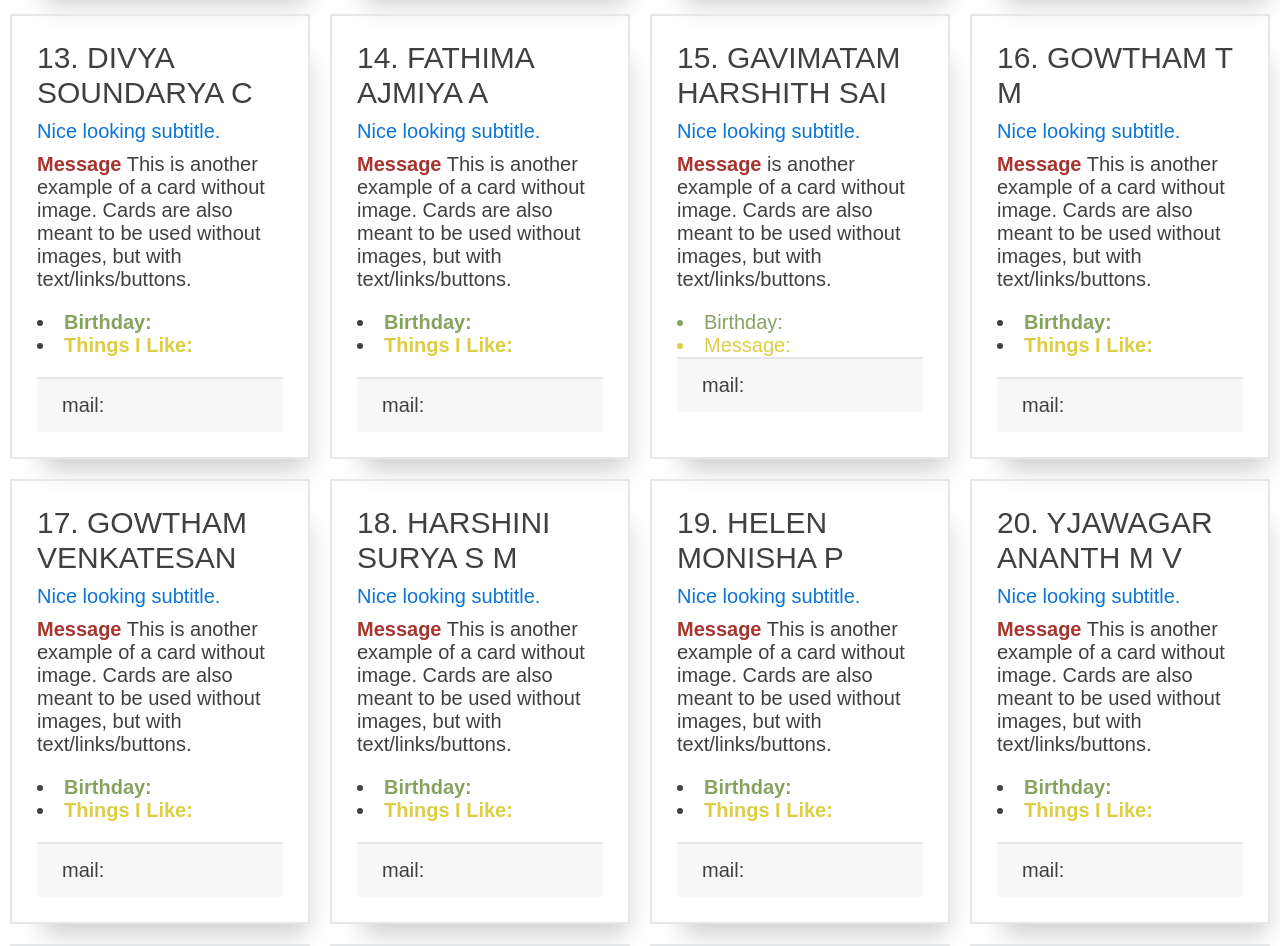
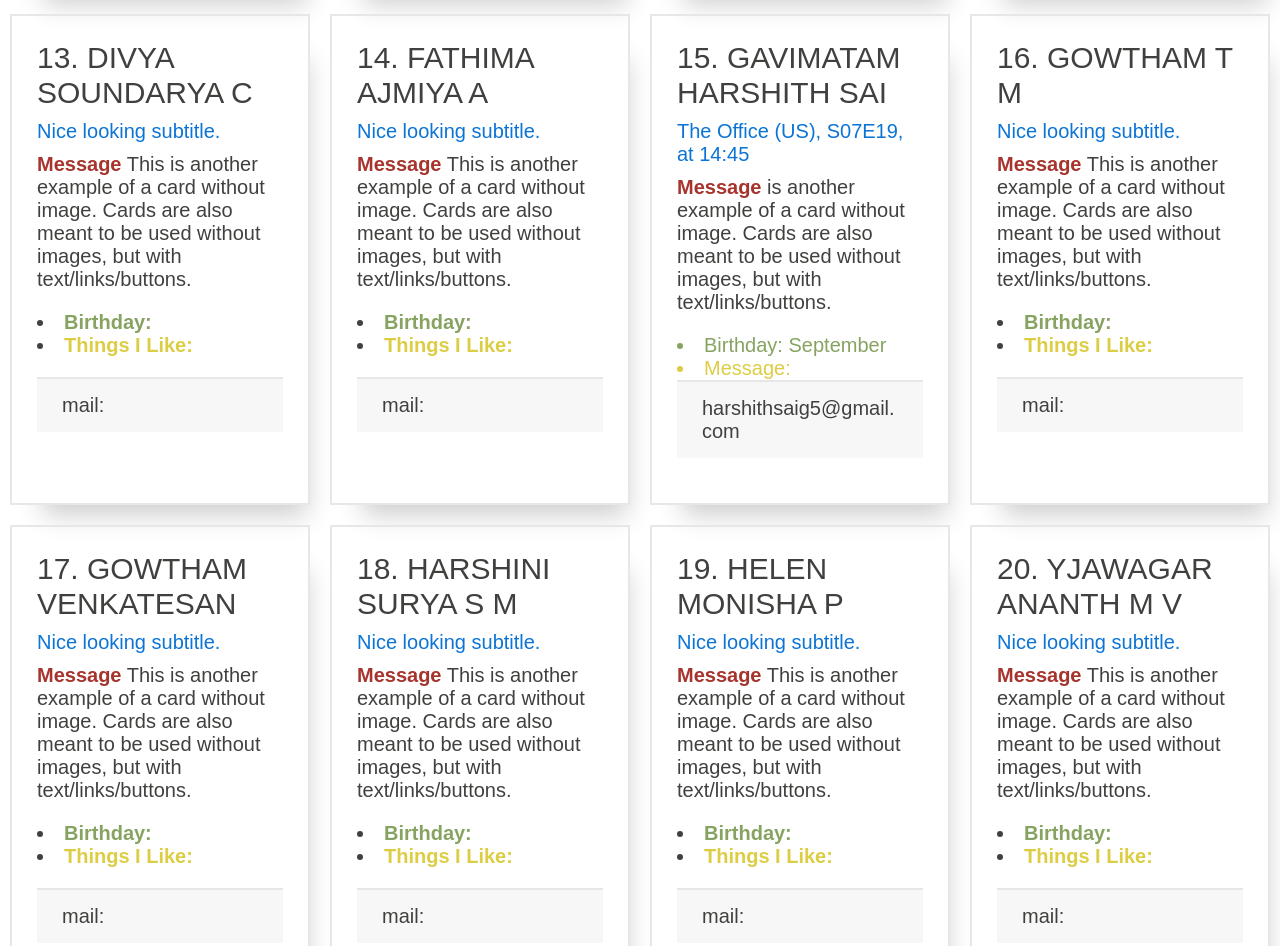
Before and after one commit to xoraus/psgcse2016, a plain HTML site: page index.html in a window 1280 px wide. Shown: the part 1700-2646 px from the top of the page. Drawn offline with nearby package versions, Linux system fonts and the light colour scheme; a web font is replaced by a local one.

Commit message:
adding details

```diff
--- a/index.html
+++ b/index.html
@@ -240,11 +240,11 @@
         <div class="card" style="width: 15rem;">
           <div class="card-body">
             <h4 class="card-title">15. GAVIMATAM HARSHITH SAI</h4>
-            <h5 class="card-subtitle">Nice looking subtitle.</h5>
+            <h5 class="card-subtitle">The Office (US), S07E19, at 14:45</h5>
             <p class="card-text"><b class="text-danger">Message</b> is another example of a card without image. Cards are also meant to be used without images, but with text/links/buttons.
-            <li class="text-success">Birthday:   </li>
+            <li class="text-success">Birthday: September  </li>
             <li class="text-warning">Message:  </li>
-            <div class="card-footer">mail: </div>
+            <div class="card-footer">harshithsaig5@gmail.com</div>
             </p>
           </div>
         </div>
@@ -613,12 +613,12 @@
           <div class="card" style="width: 15rem;">
             <div class="card-body">
               <h4 class="card-title">42. SANJITH S</h4>
-              <h5 class="card-subtitle">Nice looking subtitle.</h5>
-              <p class="card-text"><b class="text-danger">Message</b> This is another example of a card without image. Cards are also meant to be used without images, but with text/links/buttons.
-            <li><b class="text-success">Birthday:</b>  </li>
-            <li><b class="text-warning">Things I Like:</b>   </li>
+              <h5 class="card-subtitle">Rien n'est éternel</h5>
+              <p class="card-text"><b class="text-danger">Message</b> "Life is very short nanba..always be happy. Design design aah..problems will come and go...Konjam chill panu maapi" - Thalapathy
+            <li><b class="text-success">Birthday:</b> September</b>  </li>
+            <li><b class="text-warning">Things I Like:</b> Movies,Cricket,Video Editing & Hanging out with friends</b>   </li>
             </p>
-            <div class="card-footer">mail: </div>
+            <div class="card-footer">sanjith971@gmail.com</div>
             </div>
         </div>
      </div>
@@ -642,8 +642,8 @@
               <h4 class="card-title">44. SMRITHI S</h4>
               <h5 class="card-subtitle">Nice looking subtitle.</h5>
               <p class="card-text"><b class="text-danger">Message</b> This is another example of a card without image. Cards are also meant to be used without images, but with text/links/buttons.
-            <li><b class="text-success">Birthday:</b>  </li>
-            <li><b class="text-warning">Things I Like:</b>   </li>
+            <li><b class="text-success">Birthday: October</b>  </li>
+            <li><b class="text-warning">Things I Like: smrithi2006@gmail.com </b>   </li>
             </p>
             <div class="card-footer">mail: </div>
             </div>
@@ -667,12 +667,12 @@
           <div class="card" style="width: 15rem;">
             <div class="card-body">
               <h4 class="card-title">46. SNEHA KRISHNAKUMAR</h4>
-              <h5 class="card-subtitle">Nice looking subtitle.</h5>
-              <p class="card-text"><b class="text-danger">Message</b> This is another example of a card without image. Cards are also meant to be used without images, but with text/links/buttons.
-            <li><b class="text-success">Birthday:</b>  </li>
-            <li><b class="text-warning">Things I Like:</b>   </li>
+              <h5 class="card-subtitle">Wild at Heart.</h5>
+              <p class="card-text"><b class="text-danger">Message</b> "In the end, we only regret the chances we didn't take".
+            <li><b class="text-success">Birthday:</b> December</b>  </li>
+            <li><b class="text-warning">Things I Like:</b> Food and Travel</b>   </li>
             </p>
-            <div class="card-footer">mail: </div>
+            <div class="card-footer">snehak1204@gmail.com</div>
             </div>
         </div>
      </div>
@@ -786,7 +786,7 @@
                     <li><b class="text-success">Birthday:</b> - April </li>
                     <li><b class="text-warning">Things I Like:</b> Reading, Philosophy, Chai & Solitude.  </li>
                   </p>
-                  <div class="card-footer">mail: imsafay@gmail.com</div>
+                  <div class="card-footer">imsafay@gmail.com</div>
                 </div>
               </div>
             </div>
@@ -823,12 +823,12 @@
               <div class="card" style="width: 15rem;">
                 <div class="card-body">
                   <h4 class="card-title">57. THULASI J</h4>
-                  <h5 class="card-subtitle">Nice looking subtitle.</h5>
-                  <p class="card-text"><b class="text-danger">Message</b> This is another example of a card without image. Cards are also meant to be used without images, but with text/links/buttons.
-                    <li><b class="text-success">Birthday:</b>  </li>
-                    <li><b class="text-warning">Things I Like:</b>   </li>
+                  <h5 class="card-subtitle">Live every moment </h5>
+                  <p class="card-text"><b class="text-danger">Message</b> "The woods are lovely, dark and deep,  But I have promises to keep, And miles to go before I sleep, And miles to go before I sleep." - Robert Frost
+                    <li><b class="text-success">Birthday:</b> September </b>  </li>
+                    <li><b class="text-warning">Things I Like:<> Radio Jockey, Artist,  Food, Music, Travel </b>   </li>
                     </p>
-                    <div class="card-footer">mail: </div>
+                    <div class="card-footer">thulasijanar@gmail.com </div>
                     </div>
                 </div>
              </div>
```
